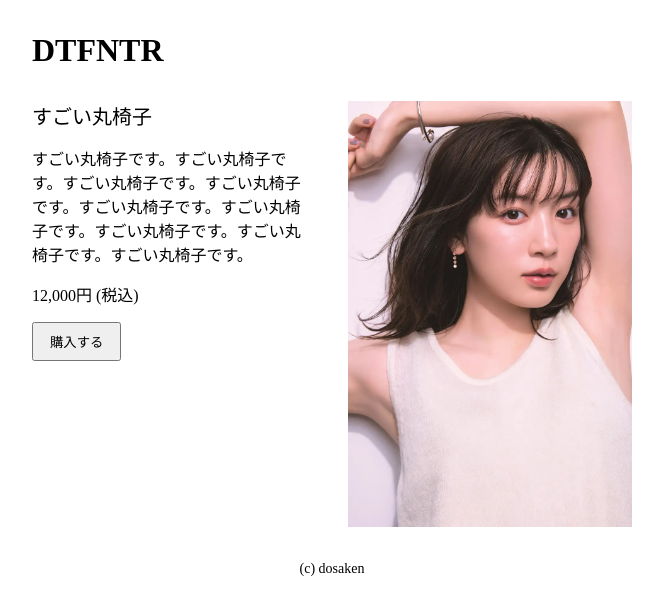
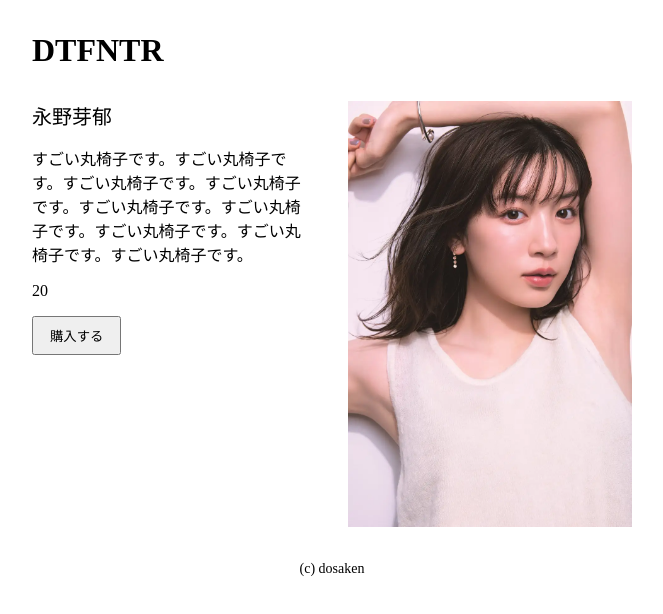
Before and after one commit to Dosa2021/nuxt-3-dot, a Nuxt app in the folder my-app/: page /products/0 in a window 1280 px wide. Shown: the top 614 px of the page, without its empty margins (308-971 px from the left). Built offline with nearby package versions, Linux system fonts and the light colour scheme.

Commit message:
詳細ページ完成？

```diff
--- a/my-app/app.vue
+++ b/my-app/app.vue
@@ -1,3 +1,43 @@
+<script setup>
+// useState('key', () => {
+//   return value;
+// })
+useState('products', () =>
+  [
+    {
+      id: 0,
+      imgUrl: '/mei-miteki.webp',
+      name: '永野芽郁',
+      price: 20
+    },
+    {
+      id: 1,
+      imgUrl: '/mei-1.jpg',
+      name: '永野芽郁',
+      price: 21
+    },
+    {
+      id: 2,
+      imgUrl: '/mei-miteki.webp',
+      name: '永野芽郁',
+      price: 22
+    },
+    {
+      id: 3,
+      imgUrl: '/mei-miteki.webp',
+      name: '永野芽郁',
+      price: 23
+    },
+    {
+      id: 4,
+      imgUrl: '/mei-miteki.webp',
+      name: '永野芽郁',
+      price: 1000
+    }
+  ]
+);
+</script>
+
 <template>
   <div>
     <NuxtLayout>
--- a/my-app/pages/index.vue
+++ b/my-app/pages/index.vue
@@ -1,36 +1,37 @@
 <script setup>
-const products = [
-  {
-    id: 0,
-    imgUrl: '/mei-miteki.webp',
-    name: '永野芽郁',
-    price: 20
-  },
-  {
-    id: 1,
-    imgUrl: '/mei-1.jpg',
-    name: '永野芽郁',
-    price: 21
-  },
-  {
-    id: 2,
-    imgUrl: '/mei-miteki.webp',
-    name: '永野芽郁',
-    price: 22
-  },
-  {
-    id: 3,
-    imgUrl: '/mei-miteki.webp',
-    name: '永野芽郁',
-    price: 23
-  },
-  {
-    id: 4,
-    imgUrl: '/mei-miteki.webp',
-    name: '永野芽郁',
-    price: 1000
-  }
-]
+// const products = [
+//   {
+//     id: 0,
+//     imgUrl: '/mei-miteki.webp',
+//     name: '永野芽郁',
+//     price: 20
+//   },
+//   {
+//     id: 1,
+//     imgUrl: '/mei-1.jpg',
+//     name: '永野芽郁',
+//     price: 21
+//   },
+//   {
+//     id: 2,
+//     imgUrl: '/mei-miteki.webp',
+//     name: '永野芽郁',
+//     price: 22
+//   },
+//   {
+//     id: 3,
+//     imgUrl: '/mei-miteki.webp',
+//     name: '永野芽郁',
+//     price: 23
+//   },
+//   {
+//     id: 4,
+//     imgUrl: '/mei-miteki.webp',
+//     name: '永野芽郁',
+//     price: 1000
+//   }
+// ]
+const products = useState('products');
 
 useHead({
     title: 'DTFNTR - 目黒のアンティーク家具専門店'
--- a/my-app/pages/products/[id].vue
+++ b/my-app/pages/products/[id].vue
@@ -1,19 +1,26 @@
 <script setup>
+const products = useState('products');
+const route = useRoute();
+const id = Number(route.params.id);
+const product = products.value.find((element) => {
+  return element.id === id;
+})
+
 useHead({
-    title: '永野芽郁 | DTFNTR - 目黒のアンティーク家具専門店'
+    title: product.name + '| DTFNTR - 目黒のアンティーク家具専門店'
 })
 </script>
 
 <template>
     <section class="product">
       <div class="desc">
-        <h2>すごい丸椅子</h2>
+        <h2>{{ product.name }}</h2>
         <p>すごい丸椅子です。すごい丸椅子です。すごい丸椅子です。すごい丸椅子です。すごい丸椅子です。すごい丸椅子です。すごい丸椅子です。すごい丸椅子です。すごい丸椅子です。</p>
-        <p>12,000円 (税込)</p>
+        <p>{{ product.price }}</p>
         <button>購入する</button>
       </div>
       <div class="pic">
-        <img src="/mei-miteki.webp" alt="すごい丸椅子" width="400" height="400">
+        <img :src="product.imgUrl" alt="すごい丸椅子" width="400" height="400">
       </div>
     </section>
 </template>
```
Also changed, not shown: 1 other file (tests, documents, lock files or other folders).
